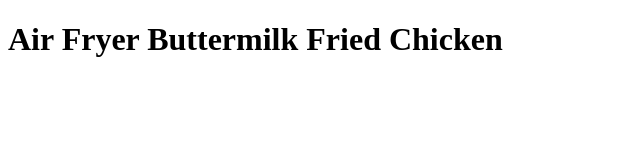
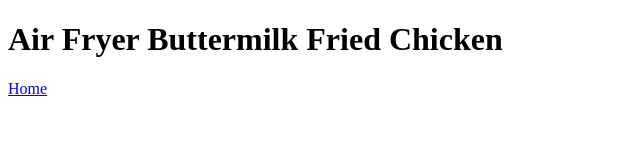
Before and after one commit to thaw-wt/odin-recipes, a plain HTML site: page recipes/air-fryer-buttermilk-fried-chicken.html in a window 1280 px wide. Shown: the full height of the page, 0-640 px from the left. Drawn offline with Linux system fonts and the light colour scheme.

Commit message:
Feat: Add a link back to index.html
Inside air-fryer-buttermilk-fried-chicken.html

```diff
--- a/recipes/air-fryer-buttermilk-fried-chicken.html
+++ b/recipes/air-fryer-buttermilk-fried-chicken.html
@@ -7,5 +7,8 @@
   </head>
   <body>
     <h1>Air Fryer Buttermilk Fried Chicken</h1>
+    <a href="../index.html">
+      Home
+    </a>
   </body>
 </html>
```
